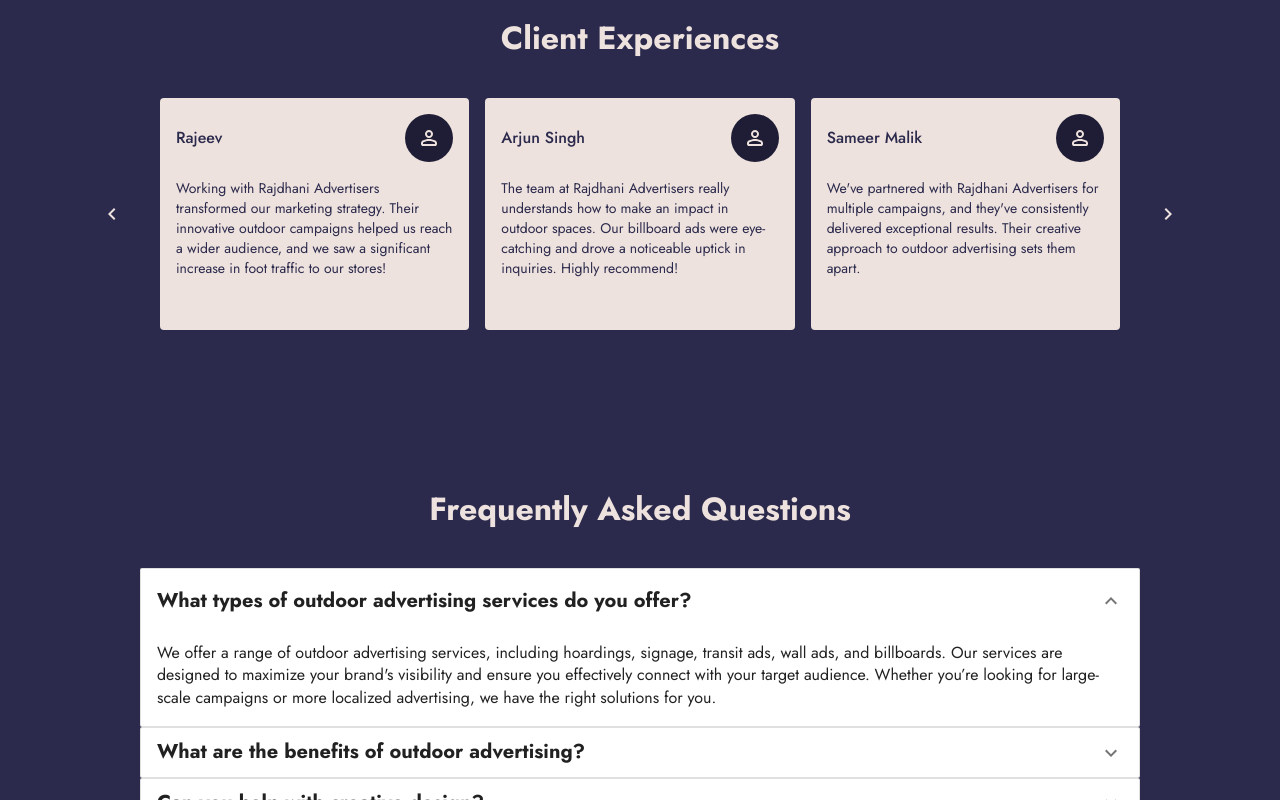
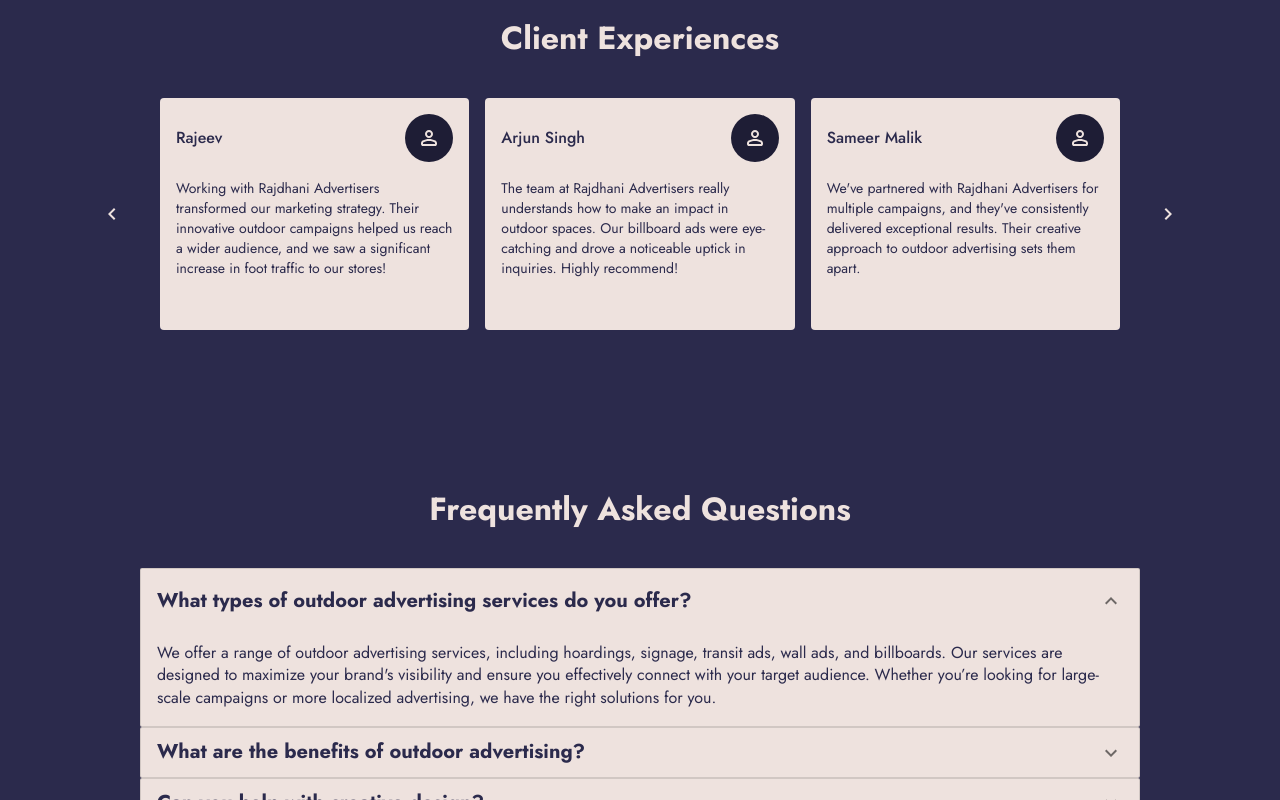
Before and after one commit to faraz-github/rajdhaniadvertiserswebsite, a React (Vite) app: page / in a window 1280 px wide. Both pictures are taken after a click on the button "What types of outdoor advertising services do you offer?". Shown: the part 3180-3980 px from the top of the page. Built offline with nearby package versions, Linux system fonts and the light colour scheme.

Commit message:
Fix faq section bugs #1

```diff
--- a/src/components/FAQSection/FAQAccordion.jsx
+++ b/src/components/FAQSection/FAQAccordion.jsx
@@ -11,18 +11,18 @@
 const FAQAccordion = ({ question, answer }) => {
   return (
     <div>
-      <Accordion variant="outlined">
+      <Accordion variant="outlined" sx={{ backgroundColor: "secondary.main" }}>
         <AccordionSummary
           expandIcon={<ExpandMoreIcon />}
           aria-controls="panel1-content"
           id="panel1-header"
         >
-          <Typography variant="h4" fontSize={{ xs: 12, md: 20 }}>
+          <Typography variant="h4" color="primary" fontSize={{ xs: 12, md: 20 }}>
             {question}
           </Typography>
         </AccordionSummary>
-        <AccordionDetails >
-          <Typography variant="body2" fontSize={{ xs: 14, md: 16 }}>
+        <AccordionDetails>
+          <Typography variant="body2" color="primary" fontSize={{ xs: 14, md: 16 }}>
             {answer}
           </Typography>
         </AccordionDetails>
```
